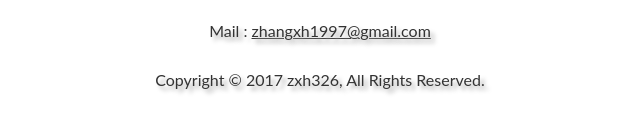
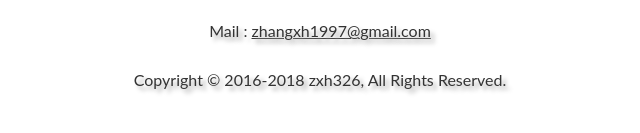
Before and after one commit to zxh326/Mywebiste, a plain HTML site: page index.html in a window 1280 px wide. Shown: the part 631-764 px from the top of the page, 320-960 px from the left. Drawn offline with Linux system fonts and the light colour scheme; a web font is replaced by a local one.

Commit message:
up to 2018

```diff
--- a/index.html
+++ b/index.html
@@ -5,7 +5,7 @@
 		<meta http-equiv="X-UA-Compatible" content="IE=edge">
 		<meta name="viewport" content="width=device-width, initial-scale=1, maximum-scale=1">
 		<link rel="icon" type="image/x-icon" href="favicon.ico">
-		<link rel="shortcut icon" type="image/x-icon" href="favicon.ico">
+		<!-- <link rel="shortcut icon" type="image/x-icon" href="favicon.ico"> -->
 		<link href="css/fonts.css" rel="stylesheet" type="text/css">
 		<link rel="stylesheet" type="text/css" href="css/main.css">
 		<script type="text/javascript" src="js/jquery.js"></script>
@@ -43,7 +43,7 @@
             <p>
                  Mail : <a href="mailto:zhangxh1997@gmail.com">zhangxh1997@gmail.com</a>
             <p>
-                Copyright © 2017 zxh326, All Rights Reserved.
+                Copyright © 2016-2018 zxh326, All Rights Reserved.
 			</p>
 		</div>
 		<script type="text/javascript" color="0,0,0" opacity='0.7' zIndex="-2" count="99" src="//cdn.bootcss.com/canvas-nest.js/1.0.0/canvas-nest.min.js"></script>
```
